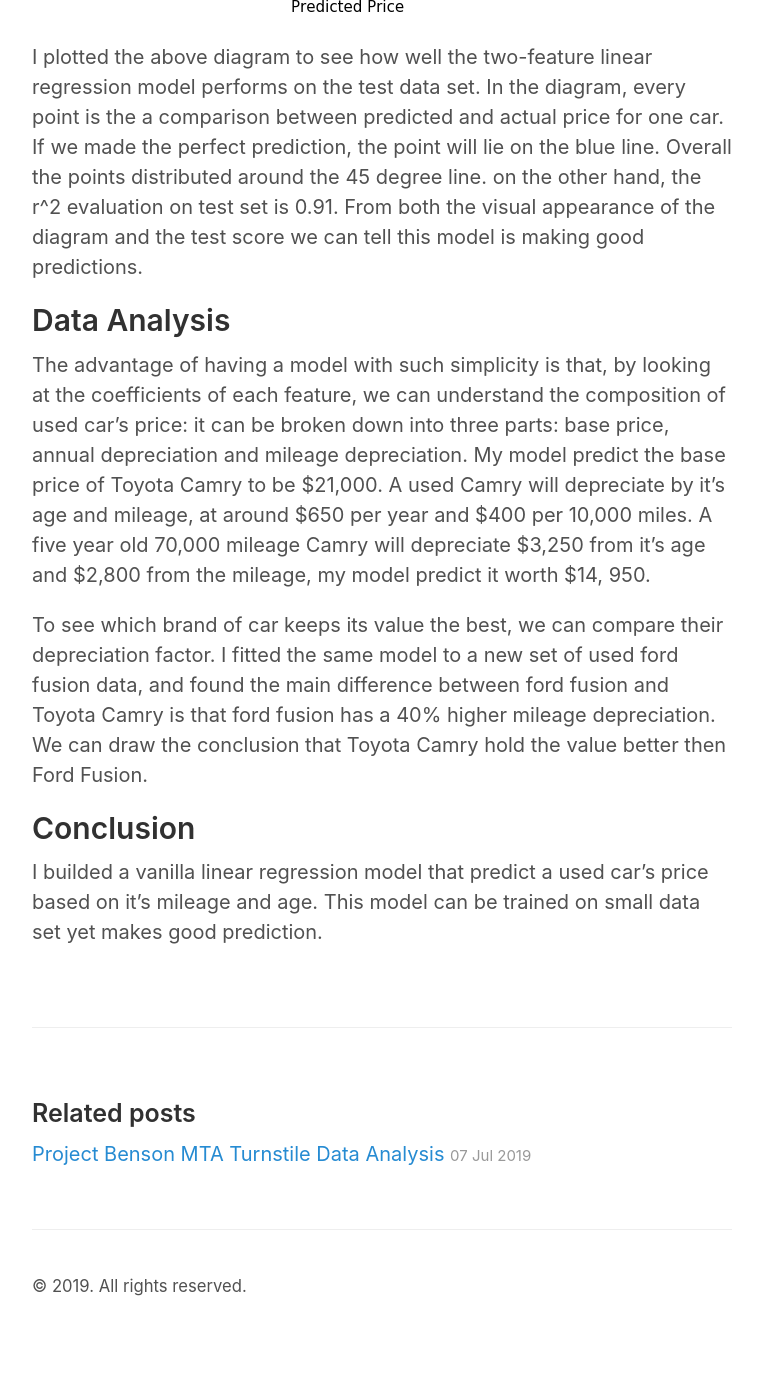
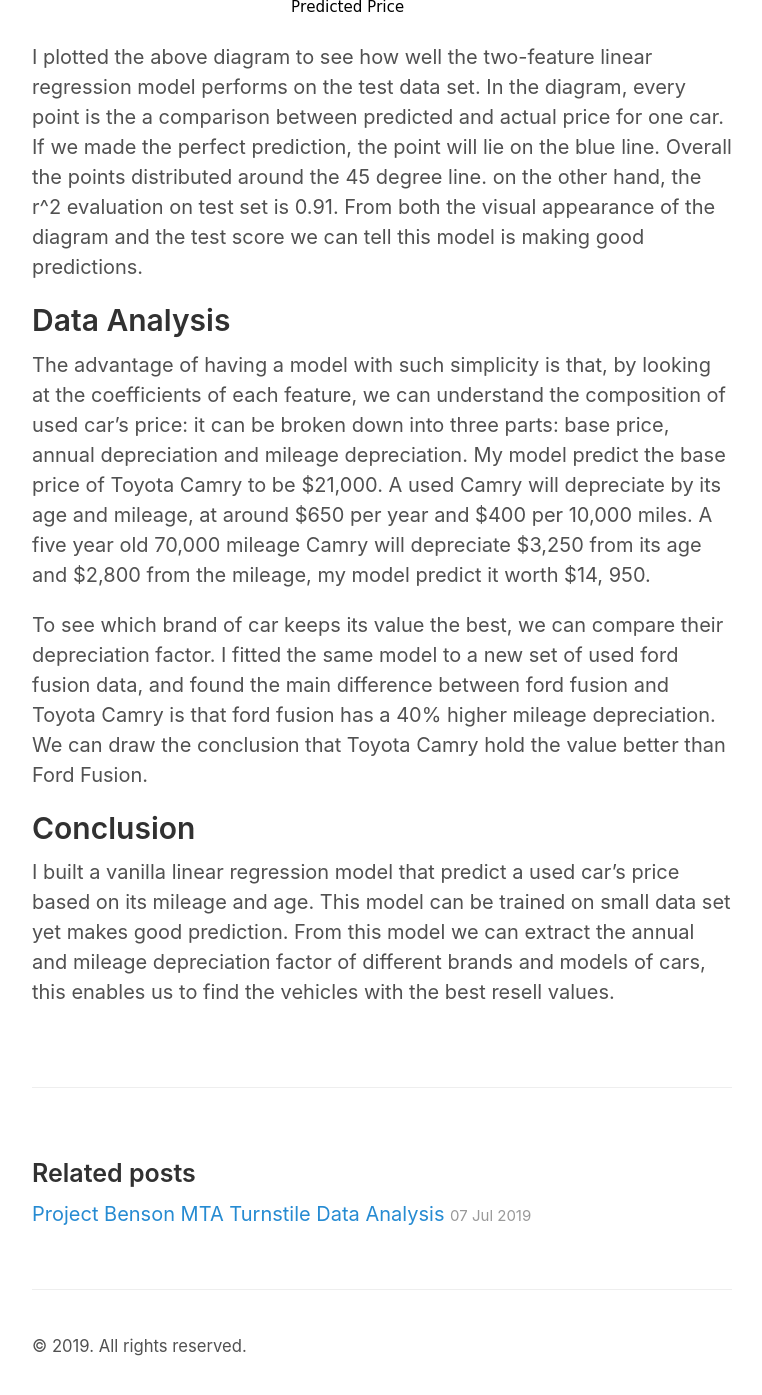
Before and after one commit to xupingwang/xupingwang.github.io, a Jekyll site: the page built from _posts/2019-07-21-Project-Luther-Predict-The-Listing-Price-of-a-used-car.md, in a window 1280 px wide and 1400 px high, scrolled down 2574 px. Shown: the top 1395 px of the window, without its empty margins (258-1020 px from the left). Built offline with Jekyll 4.4.1, drawn with Linux system fonts in a browser that asks for light colours; before the commit the page ends 3914 px from its top, so only the background shows below that; some of the changed text lies outside the part shown.

Commit message:
final version

```diff
--- a/_posts/2019-07-21-Project-Luther-Predict-The-Listing-Price-of-a-used-car.md
+++ b/_posts/2019-07-21-Project-Luther-Predict-The-Listing-Price-of-a-used-car.md
@@ -27,10 +27,10 @@ I plotted the above diagram to see how well the two-feature linear regression mo
 
 ## Data Analysis
 
-The advantage of having a model with such simplicity is that, by looking at the coefficients of each feature, we can understand the composition of used car's price: it can be broken down into three parts: base price, annual depreciation and mileage depreciation. My model predict the base price of Toyota Camry to be $21,000. A used Camry will depreciate by it's age and mileage, at around $650 per year and $400 per 10,000 miles. A five year old 70,000 mileage Camry will depreciate $3,250 from it's age and $2,800 from the mileage, my model predict it worth $14, 950.
+The advantage of having a model with such simplicity is that, by looking at the coefficients of each feature, we can understand the composition of used car's price: it can be broken down into three parts: base price, annual depreciation and mileage depreciation. My model predict the base price of Toyota Camry to be $21,000. A used Camry will depreciate by its age and mileage, at around $650 per year and $400 per 10,000 miles. A five year old 70,000 mileage Camry will depreciate $3,250 from its age and $2,800 from the mileage, my model predict it worth $14, 950.
 
-To see which brand of car keeps its value the best, we can compare their depreciation factor. I fitted the same model to a new set of used ford fusion data, and found the main difference between ford fusion and Toyota Camry is that ford fusion has a 40% higher mileage depreciation. We can draw the conclusion that Toyota Camry hold the value better then Ford Fusion.
+To see which brand of car keeps its value the best, we can compare their depreciation factor. I fitted the same model to a new set of used ford fusion data, and found the main difference between ford fusion and Toyota Camry is that ford fusion has a 40% higher mileage depreciation. We can draw the conclusion that Toyota Camry hold the value better than Ford Fusion.
 
 ## Conclusion
 
-I builded a vanilla linear regression model that predict a used car's price based on it's mileage and age. This model can be trained on small data set yet makes good prediction.
+I built a vanilla linear regression model that predict a used car's price based on its mileage and age. This model can be trained on small data set yet makes good prediction. From this model we can extract the annual and mileage depreciation factor of different brands and models of cars, this enables us to find the vehicles with the best resell values.
```
Also changed, not shown: other parts of _posts/2019-07-21-Project-Luther-Predict-The-Listing-Price-of-a-used-car.md (+1 -1 lines).
